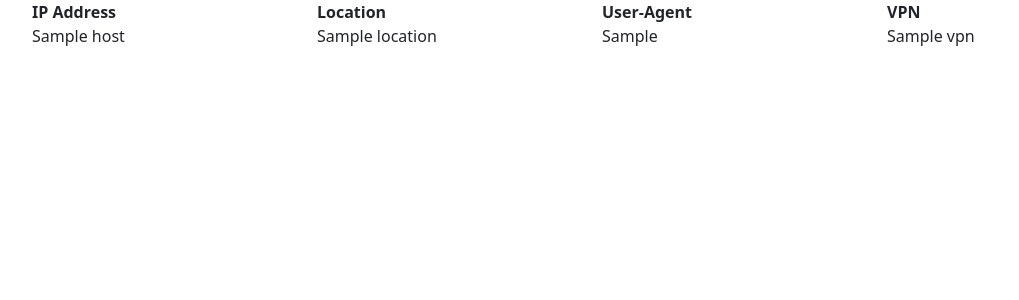
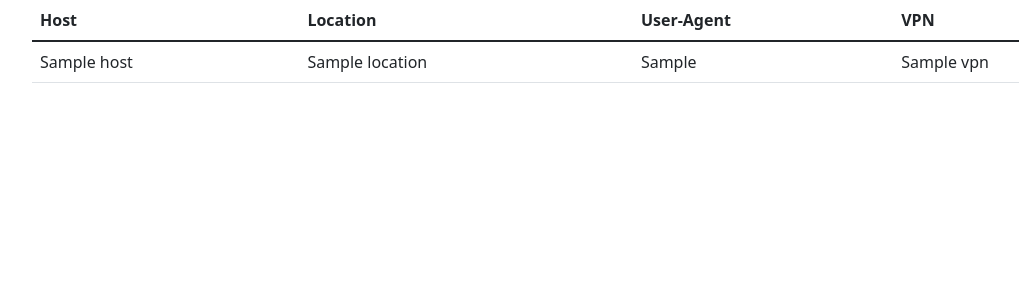
Before and after one commit to 9sv/ip-logger, a Flask app: template templates/track.html in a window 1280 px wide. Shown: the top 300 px of the page, without its empty margins (50-1069 px from the left). Run offline with Flask 2, Linux system fonts and the light colour scheme; the template is opened without the code that fills it: most values are stand-ins (such as "Sample title", 1, 10 or a date in 2020); data that the repository does not hold is empty.

Commit message:
Add files via upload

```diff
--- a/app.py
+++ b/app.py
@@ -38,7 +38,10 @@ def index():
 def log_access(code):
     cursor = DATABASE.cursor()
     cursor.execute("SELECT redirect FROM `loggers` WHERE code=?", (code,))
-    REDIRECT = dict(cursor.fetchone()).get("redirect") or url_for("index")
+    try:
+        REDIRECT = dict(cursor.fetchone()).get("redirect")
+    except TypeError:
+        REDIRECT = url_for("index")
     host = request.remote_addr
     ua = request.user_agent.string
     try:
--- a/templates/track.html
+++ b/templates/track.html
@@ -8,20 +8,26 @@
     </head>
     <body>
         <div class="container">
-            <div class="row justify-content-md-center">
-                <div class="col"><b>IP Address</b></div>
-                <div class="col"><b>Location</b></div>
-                <div class="col"><b>User-Agent</b></div>
-                <div class="col"><b>VPN</b></div>
-            </div>
-            {% for log in access_logs %}
-            <div class="row justify-content-md-center">
-                <div class="col">{{log['host']}}</div>
-                <div class="col">{{log['location']}}</div>
-                <div class="col">{{log['ua']}}</div>
-                <div class="col">{{log['vpn']}}</div>
-            </div>
-            {% endfor %}
+            <table class="table">
+                <thead>
+                    <tr>
+                        <th><b>Host</b></th>
+                        <th><b>Location</b></th>
+                        <th><b>User-Agent</b></th>
+                        <th><b>VPN</b></th>
+                    </tr>
+                </thead>
+                <tbody>
+                    {% for log in access_logs %}
+                    <tr>
+                        <td>{{log['host']}}</td>
+                        <td>{{log['location']}}</td>
+                        <td>{{log['ua']}}</td>
+                        <td>{{log['vpn']}}</td>
+                    </tr>
+                    {% endfor %}
+                </tbody>
+            </table>
         </div>
     </body>
 </html>
```
